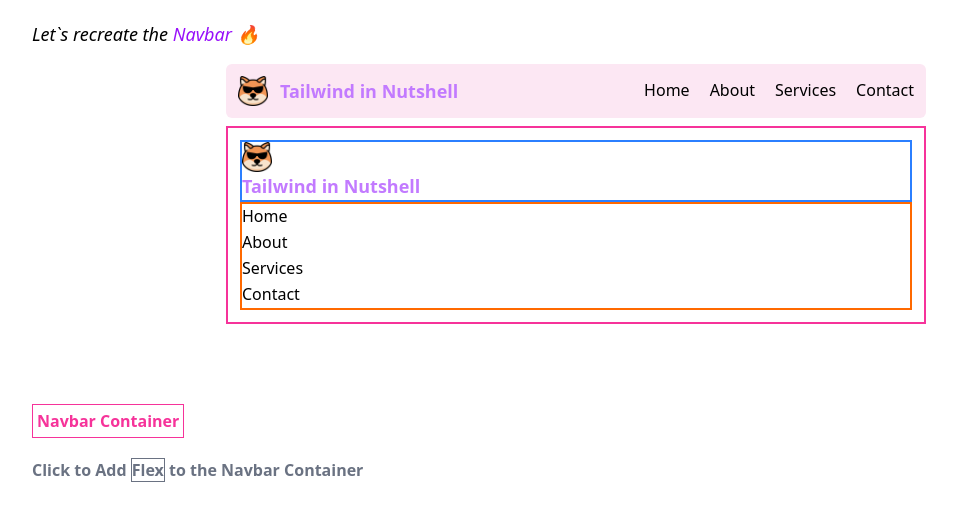
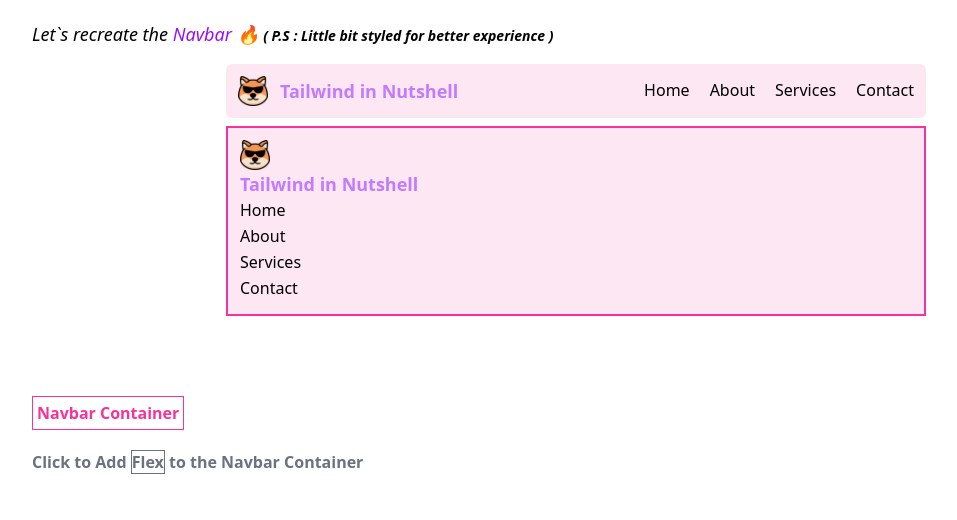
Before and after one commit to Selva-kumar-K/learn-tailwind, a Next.js app: page /navbar-challenge/implementation in a window 1280 px wide. Shown: the top 520 px of the page, without its empty margins (64-1021 px from the left). Built offline with nearby package versions, Linux system fonts and the light colour scheme.

Commit message:
added more learning experience

```diff
--- /dev/null
+++ b/src/app/card-challenge/page.tsx
@@ -0,0 +1,5 @@
+import React from "react";
+
+export default function CardChallenge() {
+  return <div className="w-[85%] mx-auto py-5"></div>;
+}
--- a/src/app/challenges/page.tsx
+++ b/src/app/challenges/page.tsx
@@ -18,15 +18,15 @@
             </button>
           </Link>
 
-          {/* <Link href="#">
+          <Link href="/card-challenge">
             <button>
               <li className="hover:text-pink-500 cursor-pointer">
-                🔹 Grid Challenge
+                🔹 Card Challenge
               </li>
             </button>
           </Link>
 
-          <Link href="#">
+          {/* <Link href="#">
             <button>
               <li className="hover:text-pink-500 cursor-pointer">
                 🔹 Footer Challenge
--- /dev/null
+++ b/src/app/components/Card.tsx
@@ -0,0 +1,43 @@
+import Image from "next/image";
+import React from "react";
+
+export default function Card() {
+  return (
+    <div className="w-[600px] mx-auto rounded-3xl flex overflow-hidden shadow-xl mt-20">
+      <div className="">
+        <Image
+          src="https://images.unsplash.com/photo-1528208079124-a2387f039c99?q=80&w=2070&auto=format&fit=crop&ixlib=rb-4.0.3&ixid=M3wxMjA3fDB8MHxwaG90by1wYWdlfHx8fGVufDB8fHx8fA%3D%3D"
+          alt=""
+          className="w-full h-full object-cover"
+        />
+      </div>
+
+      <div className="p-4 flex flex-col gap-4">
+        <h1 className="font-bold">Eat , Work, Sleep</h1>
+
+        <p className="text-gray-700">
+          Lorem ipsum dolor sit amet consectetur, adipisicing elit. Pariatur
+          beatae voluptatibus magnam, suscipit sit provident voluptatum autem
+          obcaecati porro necessitatibus deserunt tenetur totam natus voluptatem
+          iure, officia molestias praesentium sequi dolorem qui at debitis nihil
+          animi dolor. Quasi, hic impedit.
+        </p>
+
+        <div className="flex gap-2 items-center">
+          <div>
+            <Image
+              src="https://images.unsplash.com/photo-1438761681033-6461ffad8d80?w=600&auto=format&fit=crop&q=60&ixlib=rb-4.0.3&ixid=M3wxMjA3fDB8MHxzZWFyY2h8NHx8YXZhdGFyfGVufDB8fDB8fHww"
+              alt=""
+              className="rounded-full w-10 h-10 object-cover"
+            />
+          </div>
+
+          <div className="text-sm">
+            <h1 className="font-semibold">Anabella</h1>
+            <p className="text-gray-400">28 June 2022</p>
+          </div>
+        </div>
+      </div>
+    </div>
+  );
+}
--- a/src/app/navbar-challenge/implementation/page.tsx
+++ b/src/app/navbar-challenge/implementation/page.tsx
@@ -13,6 +13,8 @@
   const [navbarItemsContainer, setNavbarItemsContainer] = useState<string[]>(
     []
   );
+
+  console.log(navbarItemsContainer);
   const [party, setParty] = useState(false);
   return (
     <div>
@@ -24,6 +26,9 @@
           <p className="italic text-lg">
             Let`s recreate the{" "}
             <span className="text-purple-600">Navbar 🔥</span>{" "}
+            <span className="font-semibold text-sm">
+              ( P.S : Little bit styled for better experience )
+            </span>
           </p>
         </div>
 
@@ -50,16 +55,17 @@
         </div>
 
         {/* Content bar */}
-        <div className="max-w-[700px] my-2 mx-auto">
+        <div className="max-w-[700px] my-2 mx-auto bg-pink-100">
           <div
-            className={`border-2 border-pink-500 p-3  ${navbarContainer
-              .map((i) => i)
-              .join(" ")} `}
+            className={`${
+              navbarContainer.length == 2 ? "" : "border-2 border-pink-500"
+            }  p-3  ${navbarContainer.map((i) => i).join(" ")} `}
           >
             <div
-              className={`border-2 border-blue-500 cursor-pointer ${logoContainer
-                .map((i) => i)
-                .join(" ")}`}
+              className={`${
+                navbarContainer.length === 2 ? "border-2 border-blue-500" : ""
+              } ${logoContainer.length === 3 ? "border-none" : ""}
+              cursor-pointer ${logoContainer.map((i) => i).join(" ")}`}
             >
               <Image src={Logo} alt="logo" width="30" height="30" />
               <h1 className="text-purple-400 font-bold text-lg">
@@ -68,9 +74,11 @@
             </div>
 
             <ul
-              className={`border-2 border-orange-500 ${navbarItemsContainer
-                .map((i) => i)
-                .join(" ")}`}
+              className={`${
+                logoContainer.length == 3 ? "border-2 border-orange-500" : ""
+              } ${
+                navbarItemsContainer.length === 3 ? "border-none" : ""
+              } ${navbarItemsContainer.map((i) => i).join(" ")}`}
             >
               {navMenus.map((menu) => (
                 <li
@@ -272,7 +280,8 @@
                       onClick={() => {
                         setNavbarItemsContainer((prev) => [
                           ...prev,
-                          "items-center gap-5",
+                          "items-center",
+                          "gap-5",
                         ]);
                         setParty(true);
                       }}
```
